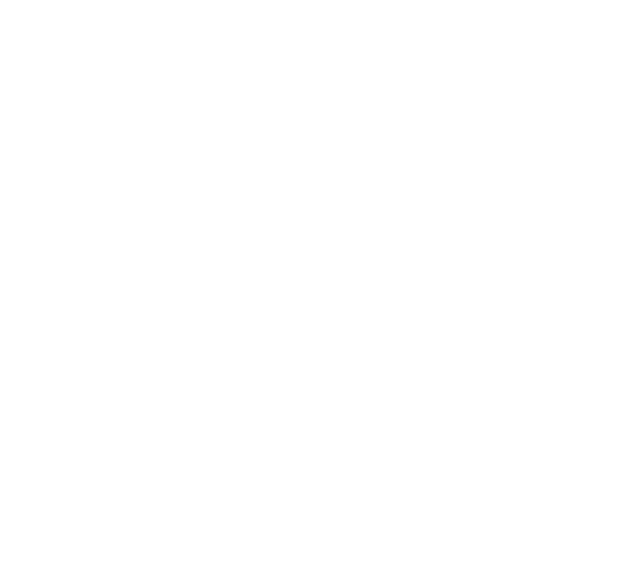
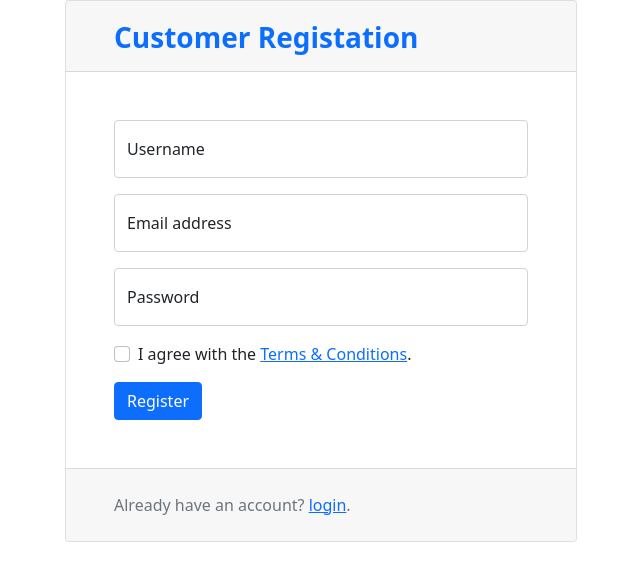
Before and after one commit to qTalhaAhmad/Web-Programming-Project, a React (Create React App) app in the folder front-end/: page /user/Register in a window 1280 px wide. Before the commit this address had no page. Shown: the top 580 px of the page, without its empty margins (319-959 px from the left). Built offline with nearby package versions, Linux system fonts and the light colour scheme.

Commit message:
added login and signup froms

```diff
--- a/front-end/package.json
+++ b/front-end/package.json
@@ -5,17 +5,20 @@
   "dependencies": {
     "@emotion/react": "^11.7.1",
     "@emotion/styled": "^11.6.0",
+    "@material-ui/icons": "^4.11.2",
     "@mui/material": "^5.0.0-rc.1",
     "@testing-library/jest-dom": "^5.11.4",
     "@testing-library/react": "^11.1.0",
     "@testing-library/user-event": "^12.1.10",
     "bootstrap": "^5.1.3",
+    "formik": "^2.2.9",
     "react": "^17.0.2",
     "react-bootstrap": "^2.0.3",
     "react-dom": "^17.0.2",
     "react-router": "^6.2.1",
     "react-scripts": "4.0.3",
-    "web-vitals": "^1.0.1"
+    "web-vitals": "^1.0.1",
+    "yup": "^0.32.11"
   },
   "scripts": {
     "start": "react-scripts start",
--- a/front-end/src/App.js
+++ b/front-end/src/App.js
@@ -2,11 +2,15 @@
 import ProductsList from "./components/ProductsList/ProductsList";
 import ProductDetails from "./components/ProductDetails/ProductDetails";
 import { Router, Routes, Route } from "react-router-dom";
+import Register from "./components/Register/Register";
+import Login from "./components/Register/Login";
 
 function App() {
   return (
     <Routes>
       <Route path="/" element={<ProductsList />} />
+      <Route path="/user/Register" element={<Register />} />
+      <Route path="/user/login" element={<Login />} />
       <Route path="/details/:pid" element={<ProductDetails />} />
     </Routes>
   );
--- a/front-end/src/components/ProductDetails/ProductDetails.js
+++ b/front-end/src/components/ProductDetails/ProductDetails.js
@@ -1,9 +1,7 @@
-import { width } from "@mui/system";
 import React from "react";
 import { useLocation, useParams } from "react-router";
 import { Table, Col, Image, Row, Button, Badge } from "react-bootstrap";
 import img from "../../logo.svg";
-import { integerPropType } from "@mui/utils";
 
 export default function ProductDetails() {
   const products = [
--- /dev/null
+++ b/front-end/src/components/Register/Login.jsx
@@ -0,0 +1,41 @@
+import React from 'react'
+import { Link } from 'react-router-dom';
+import { useNavigate } from 'react-router';
+export default function Login() {
+    const navigate=  useNavigate();
+const gotoRegister =() =>navigate("/user/Register");
+    return (
+        <div>
+
+
+            <div className="card" style={{width:"40%",margin:"auto"}}>
+              <div className="card-header px-lg-5">
+                <h3 style={{paddingTop:12,fontWeight:600}} className="card-heading text-primary">Login</h3>
+              </div>
+              <div className="card-body p-lg-5">
+                <h3 className="mb-4">Hi, welcome back! 👋👋</h3>
+
+                <form id="loginForm" action="index.html">
+                  <div className="form-floating mb-3">
+                    <input className="form-control" id="floatingInput" type="email" placeholder="name@example.com" required />
+                    <label for="floatingInput">Email address</label>
+                  </div>
+                  <div className="form-floating mb-3">
+                    <input className="form-control" id="floatingPassword" type="password" placeholder="Password" required />
+                    <label for="floatingPassword">Password</label>
+                  </div>
+                  <div className="form-check mb-3">
+                    <input className="form-check-input" type="checkbox" name="remember" id="remember" />
+                    <label className="form-check-label" for="remember">Remember me</label>
+                  </div>
+                  <button className="btn btn-primary" type="button">Submit</button>
+                </form>
+              </div>
+              <div className="card-footer px-lg-5 py-lg-4">
+                <div className="text-sm text-muted">Don't have an account? <Link to="/user/Register">Register</Link>.</div>
+              </div>
+            </div>
+          </div>
+
+    )
+}
--- /dev/null
+++ b/front-end/src/components/Register/Register.jsx
@@ -0,0 +1,49 @@
+import React,{useState} from 'react'
+import { useNavigate } from 'react-router';
+import { Link } from 'react-router-dom';
+export default function Register() {
+const navigate=  useNavigate();
+const gotoRegister =() =>navigate("/user/Register");
+  const [register, setRegister] = useState("Register");
+  return (
+
+
+            <div className="card" style={{ width:"40%",margin:"auto"}}>
+              <div className="card-header px-lg-5">
+                <h3 style={{paddingTop:12,fontWeight:600}} className="card-heading text-primary">Customer Registation</h3>
+              </div>
+              <div className="card-body p-lg-5">
+
+
+                <form action="index.html">
+                  <div className="form-floating mb-3">
+                    <input className="form-control" id="username" type="email" placeholder="name@example.com" required />
+                    <label for="username">Username</label>
+                  </div>
+                  <div className="form-floating mb-3">
+                    <input className="form-control" id="floatingInput" type="email" placeholder="name@example.com" required />
+                    <label for="floatingInput">Email address</label>
+                  </div>
+                  <div className="form-floating mb-3">
+                    <input className="form-control" id="floatingPassword" type="password" placeholder="Password" required />
+                    <label for="floatingPassword">Password</label>
+                  </div>
+                  <div className="form-check mb-3">
+                    <input className="form-check-input" type="checkbox" name="agree" id="agree" />
+                    <label className="form-check-label" for="agree">I agree with the <a href="#">Terms & Conditions</a>.</label>
+                  </div>
+                  <div className="form-group">
+                    <button className="btn btn-primary" id="regidter" type="button" name="registerSubmit">Register</button>
+                  </div>
+                </form>
+              </div>
+              <div className="card-footer px-lg-5 py-lg-4">
+                <div className="text-sm text-muted">Already have an account? <Link to="/user/login">login</Link>.</div>
+              </div>
+            </div>
+
+
+
+
+  )
+}
```
Also changed, not shown: 2 other files (tests, documents, lock files or other folders).
